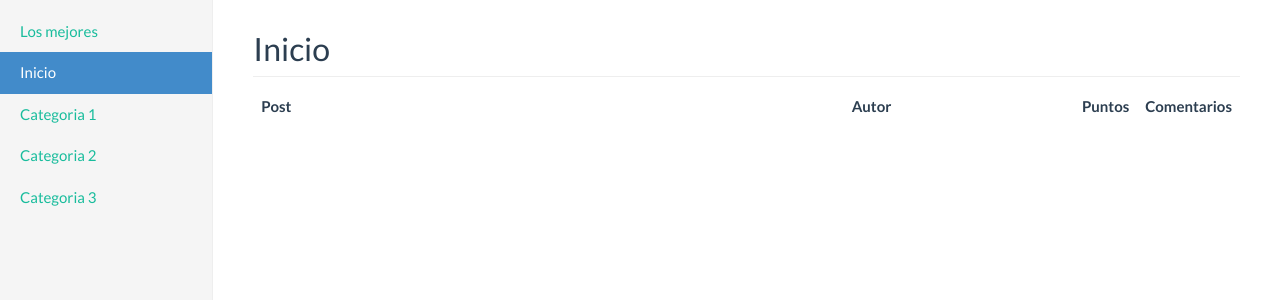
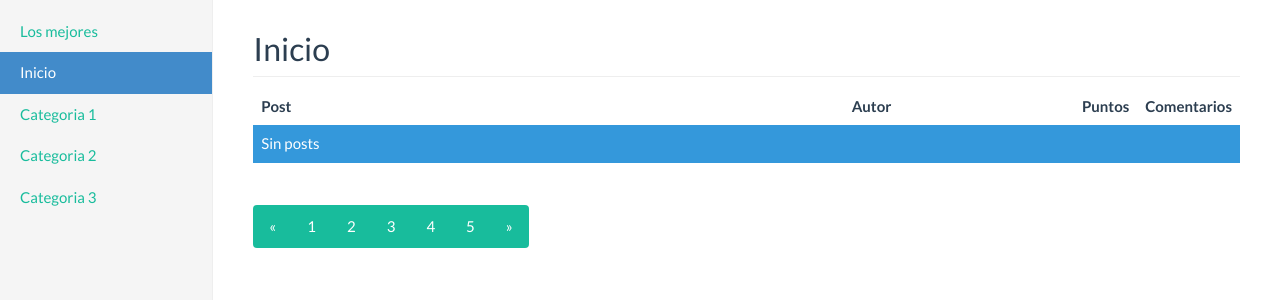
Before and after one commit to deimarhc/phpmvc, a PHP site: page / in a window 1280 px wide. Shown: the part 60-360 px from the top of the page. Run offline with PHP 8.4, Linux system fonts and the light colour scheme; data that the repository does not hold is empty; a stand-in replaces the project's code that opens the database connection; some libraries are stand-ins or nearby versions.

Commit message:
Fix warning

```diff
--- a/styles/templates/home/index.tpl
+++ b/styles/templates/home/index.tpl
@@ -38,18 +38,43 @@
                 </tr>
               </thead>
               <tbody>
-              {* {foreach $posts as $post} *}
+              {if !empty($posts)}
+
               {foreach from=$posts item=post key=key}
                 <tr>
                   <td style="width: 65%;">{$post.title}</td>
                   <td style="width: 25%;">{$post.user_name}</td>
                   <td style="width: 5%;">{$post.points}</td>
-                  <td style="width: 5%;"></td>
+                  <td style="width: 5%;">0</td>
                 </tr>
               {/foreach}
+              {else}
+                <tr class="info">
+                  <td colspan="4">Sin posts</td>
+                </tr>
+              {/if}
               </tbody>
             </table>
           </div>
+          <nav>
+            <ul class="pagination">
+              <li>
+                <a href="#" aria-label="Previous">
+                  <span aria-hidden="true">&laquo;</span>
+                </a>
+              </li>
+              <li><a href="#">1</a></li>
+              <li><a href="#">2</a></li>
+              <li><a href="#">3</a></li>
+              <li><a href="#">4</a></li>
+              <li><a href="#">5</a></li>
+              <li>
+                <a href="#" aria-label="Next">
+                  <span aria-hidden="true">&raquo;</span>
+                </a>
+              </li>
+            </ul>
+          </nav>
         </div>
       </div>
     </div>
```
Also changed, not shown: 1 other file.
